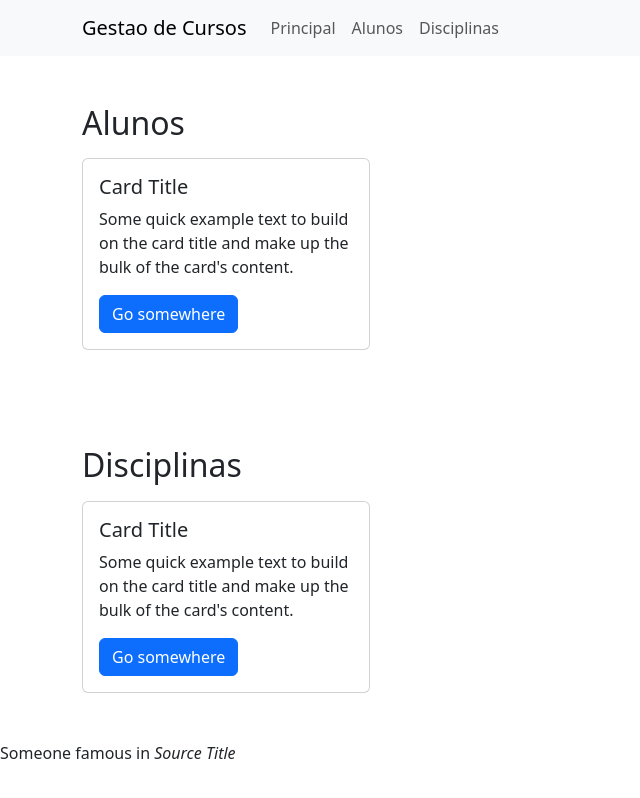
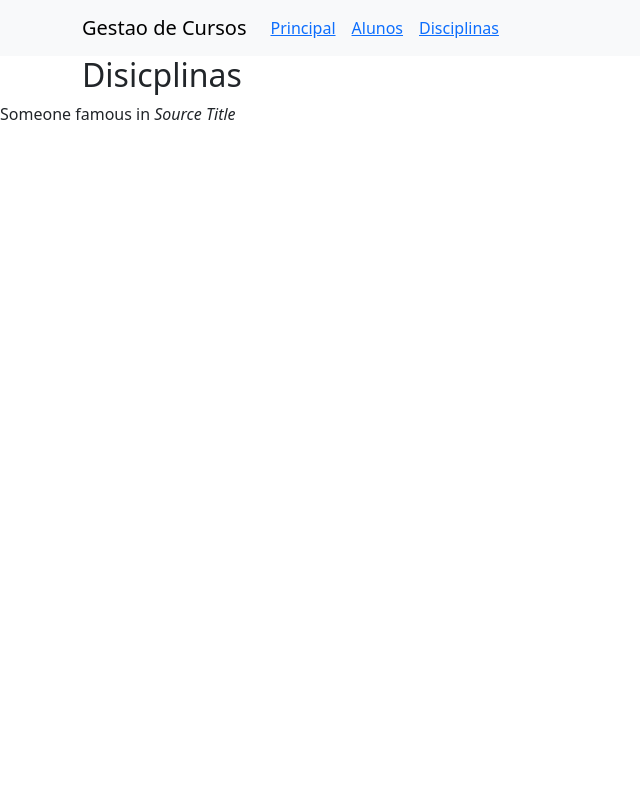
Before and after one commit to neliofrazao/arquitetura-fe, a React (Vite) app: page /disciplinas in a window 1280 px wide. Shown: the whole page, without its empty margins (0-640 px from the left). Built offline with nearby package versions, Linux system fonts and the light colour scheme.

Commit message:
componetes

```diff
--- a/index.html
+++ b/index.html
@@ -9,7 +9,7 @@
 </head>
 
 <body>
-  <div id="root"></div>
+  <div id="root" style="width: 100%;"></div>
   <script type="module" src="/src/main.tsx"></script>
 </body>
 
--- a/src/App.tsx
+++ b/src/App.tsx
@@ -1,13 +1,10 @@
-import { Card, Button, Container, Row, Col } from 'react-bootstrap';
+import { Card, Button } from 'react-bootstrap';
 import 'bootstrap/dist/css/bootstrap.min.css';
-import { Navbar } from './components';
-import { Footer } from './components/footer';
 import { ContainerWrapper } from './shared';
 
 function App() {
   return (
     <>
-      <Navbar />
       <ContainerWrapper title='Alunos'>
         <Card style={{ width: '18rem' }}>
           <Card.Body>
@@ -20,21 +17,6 @@ function App() {
           </Card.Body>
         </Card>
       </ContainerWrapper>
-
-      <ContainerWrapper title='Disciplinas'>
-        <Card style={{ width: '18rem' }}>
-          <Card.Body>
-            <Card.Title>Card Title</Card.Title>
-            <Card.Text>
-              Some quick example text to build on the card title and make up the bulk of the card's
-              content.
-            </Card.Text>
-            <Button variant='primary'>Go somewhere</Button>
-          </Card.Body>
-        </Card>
-      </ContainerWrapper>
-
-      <Footer />
     </>
   );
 }
--- a/src/components/index.ts
+++ b/src/components/index.ts
@@ -2,3 +2,4 @@ export * from './my-first-component/';
 export * from './my-second-component';
 export * from './counter-click';
 export * from './nav-bar';
+export * from './layout-component';
--- /dev/null
+++ b/src/components/layout-component/index.ts
@@ -0,0 +1 @@
+export * from './layoutComponet';
--- /dev/null
+++ b/src/components/layout-component/layoutComponet.tsx
@@ -0,0 +1,14 @@
+import { Container } from 'react-bootstrap';
+import { Outlet } from 'react-router';
+import { Footer } from '../footer';
+import { Navbar } from '../nav-bar';
+
+export const LayoutComponent = () => (
+  <div>
+    <Navbar />
+    <Container>
+      <Outlet />
+    </Container>
+    <Footer />
+  </div>
+);
--- a/src/components/nav-bar/navBar.tsx
+++ b/src/components/nav-bar/navBar.tsx
@@ -1,4 +1,5 @@
 import { Navbar as BoostrapNavbar, Container, Nav } from 'react-bootstrap';
+import { Link } from 'react-router-dom';
 
 export const Navbar = () => (
   <BoostrapNavbar expand='lg' className='bg-body-tertiary'>
@@ -7,9 +8,15 @@ export const Navbar = () => (
       <BoostrapNavbar.Toggle aria-controls='basic-navbar-nav' />
       <BoostrapNavbar.Collapse id='basic-navbar-nav'>
         <Nav className='me-auto'>
-          <Nav.Link href='#home'>Principal</Nav.Link>
-          <Nav.Link href='#link'>Alunos</Nav.Link>
-          <Nav.Link href='#link'>Disciplinas</Nav.Link>
+          <Nav.Link>
+            <Link to='/'>Principal</Link>
+          </Nav.Link>
+          <Nav.Link>
+            <Link to='/alunos'>Alunos</Link>
+          </Nav.Link>
+          <Nav.Link>
+            <Link to='/disciplinas'>Disciplinas</Link>
+          </Nav.Link>
         </Nav>
       </BoostrapNavbar.Collapse>
     </Container>
--- a/src/main.tsx
+++ b/src/main.tsx
@@ -1,9 +1,19 @@
 import React from 'react';
 import ReactDOM from 'react-dom/client';
 import App from './App.tsx';
+import { BrowserRouter, Route, Routes } from 'react-router-dom';
+import { LayoutComponent } from './components/index.ts';
+import { Disicplinas } from './pages/index.ts';
 
 ReactDOM.createRoot(document.getElementById('root')!).render(
   <React.StrictMode>
-    <App />
+    <BrowserRouter>
+      <Routes>
+        <Route path='/' element={<LayoutComponent />}>
+          <Route index element={<App />} />
+          <Route path='/disciplinas' element={<Disicplinas />} />
+        </Route>
+      </Routes>
+    </BrowserRouter>
   </React.StrictMode>
 );
--- /dev/null
+++ b/src/pages/disciplinas/Disicplinas.tsx
@@ -0,0 +1,39 @@
+// import { Navbar, Card, Button } from 'react-bootstrap';
+// import { Footer } from '../../components/footer';
+// import { ContainerWrapper } from '../../shared';
+
+export const Disicplinas = () => {
+  return (
+    <>
+      <h2>Disicplinas</h2>
+      {/* <Navbar />
+      <ContainerWrapper title='Alunos'>
+        <Card style={{ width: '18rem' }}>
+          <Card.Body>
+            <Card.Title>Card Title</Card.Title>
+            <Card.Text>
+              Some quick example text to build on the card title and make up the bulk of the card's
+              content.
+            </Card.Text>
+            <Button variant='primary'>Go somewhere</Button>
+          </Card.Body>
+        </Card>
+      </ContainerWrapper>
+
+      <ContainerWrapper title='Disciplinas'>
+        <Card style={{ width: '18rem' }}>
+          <Card.Body>
+            <Card.Title>Card Title</Card.Title>
+            <Card.Text>
+              Some quick example text to build on the card title and make up the bulk of the card's
+              content.
+            </Card.Text>
+            <Button variant='primary'>Go somewhere</Button>
+          </Card.Body>
+        </Card>
+      </ContainerWrapper>
+
+      <Footer /> */}
+    </>
+  );
+};
--- /dev/null
+++ b/src/pages/disciplinas/index.ts
@@ -0,0 +1 @@
+export * from './Disicplinas';
--- /dev/null
+++ b/src/pages/index.ts
@@ -0,0 +1 @@
+export * from './disciplinas';
```
